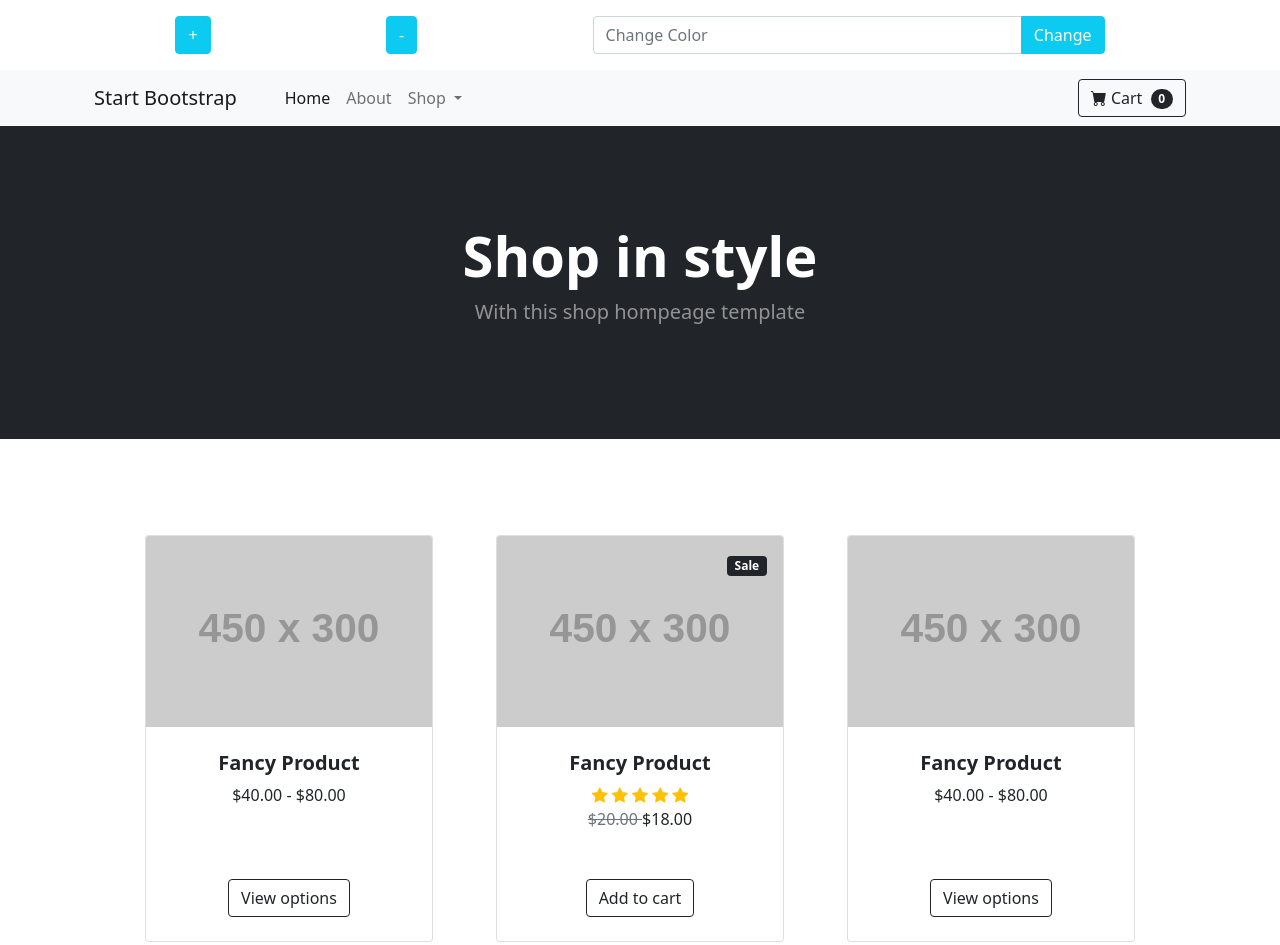
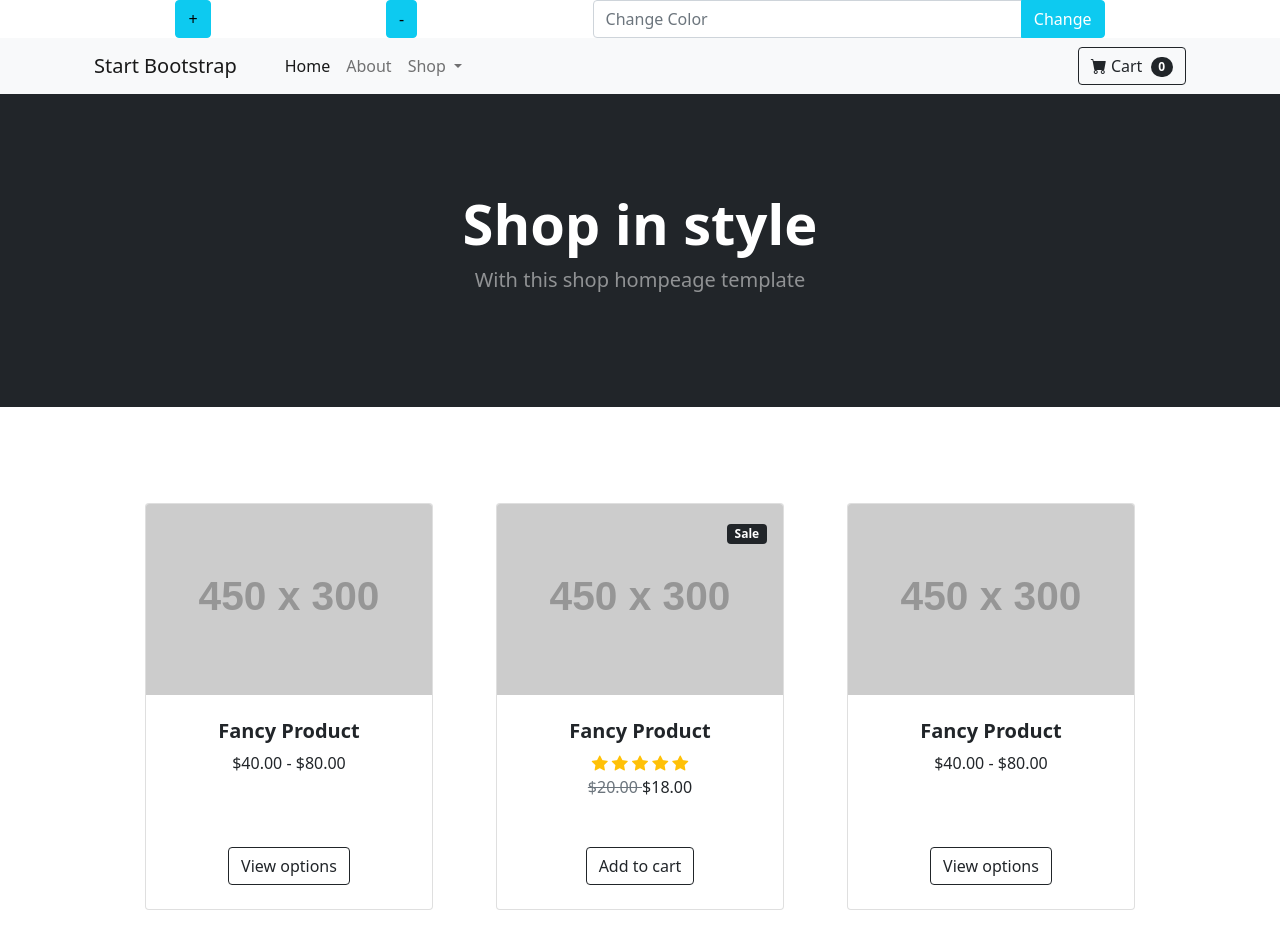
Before and after one commit to sonalieva/jstask2, a plain HTML site: page index.html in a window 1280 px wide. Shown: the top 945 px of the page. Drawn offline with nearby package versions, Linux system fonts and the light colour scheme; files that its build step writes are made by us from their sources; placeholder pictures from the web are drawn by us.

Commit message:
Update index.html

```diff
--- a/index.html
+++ b/index.html
@@ -12,9 +12,9 @@
 </head>
 <body>
     <script src="main.js"></script>
-    <div class="changer-button d-flex flex-wrap justify-content-evenly py-3 " >
-        <button class="btn  btn-info text-white" id="sizeBig">+</button>
-        <button class="btn  btn-info text-white" id="sizeSmall">-</button>
+    <div class="changer-button d-flex flex-wrap justify-content-evenly " >
+        <button class="btn  btn-info " id="Bigsize">+</button>
+        <button class="btn  btn-info " id="Smallsize">-</button>
 
         <div class="input-group " style="width: 40%;">
             <input type="text" class="form-control" placeholder="Change Color" aria-label="Input group example" aria-describedby="colorBtn" id="input" >
```
